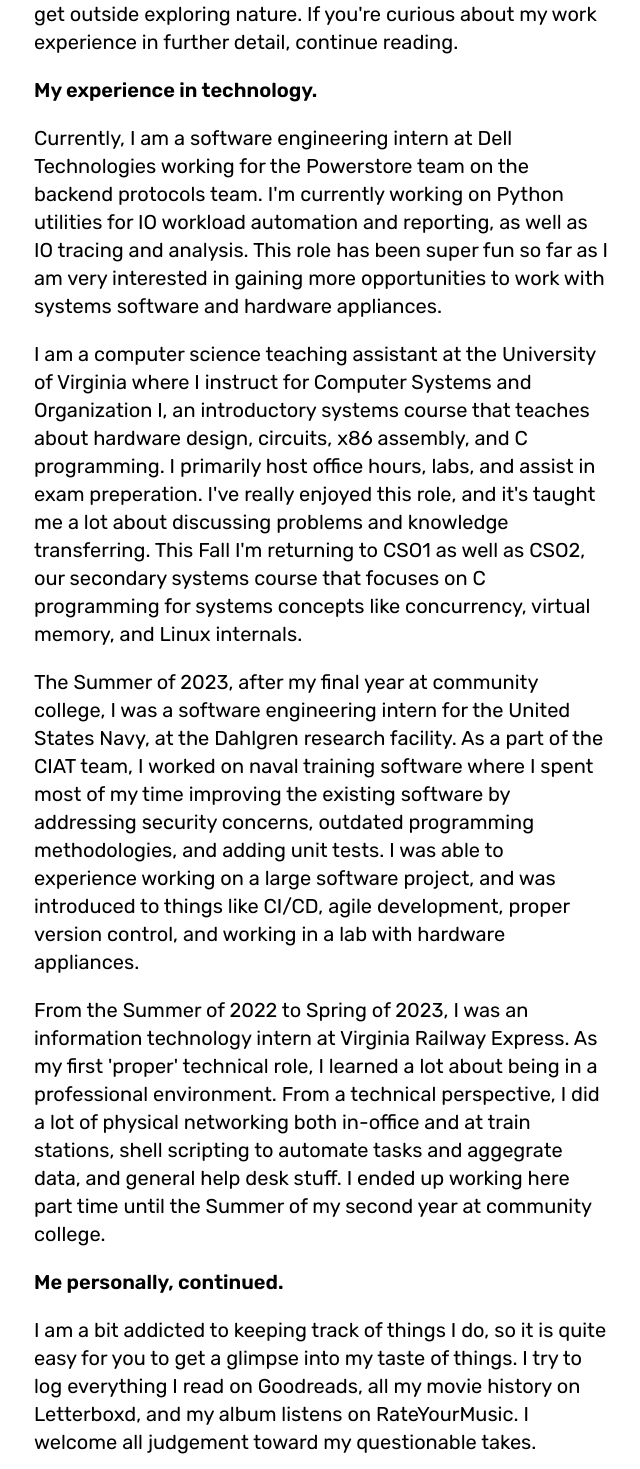
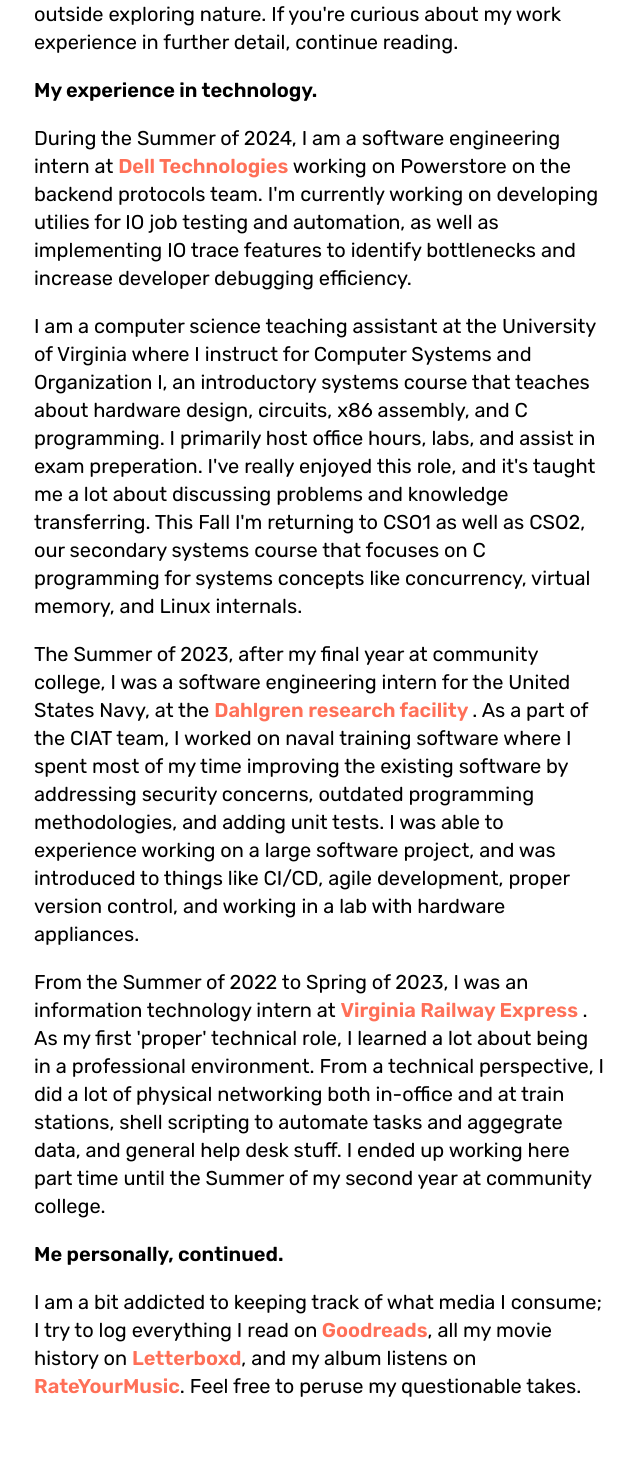
Before and after one commit to rileyfletch/personal-website, a Next.js app: page /about in a window 1280 px wide. Shown: the part 701-2170 px from the top of the page, without its empty margins (318-958 px from the left). After the commit the page ends 2141 px from the top, so only its background shows below. Built offline with nearby package versions, Linux system fonts and the light colour scheme.

Commit message:
about done

```diff
--- a/components/about.tsx
+++ b/components/about.tsx
@@ -8,12 +8,12 @@
 
                 <p className="sm:text-xl mb-4">
                     Hi, I&apos;m Riley, and I&apos;m currently studying computer science and data science at the
-                     <a className="text-red font-semibold" href="https://engineering.virginia.edu/department/computer-science"> University of Virginia </a>
+                     <a className="text-red font-semibold transition-all duration-700 hover:text-blue" href="https://engineering.virginia.edu/department/computer-science"> University of Virginia </a>
                     in Charlottesville, graduating in the Spring of 2025.
                     </p>
                     <p className="sm:text-xl mb-4">
                     At UVA, I&apos;m a teaching assistant for Computer Systems and Organization I and II,
-                    and a developer at <a className="text-red font-semibold" href="https://thecourseforum.com/"> theCourseForum </a>. I&apos;ve been a software engineering intern at Dell Technologies, the United
+                    and a developer at <a className="text-red font-semibold transition-all duration-700 hover:text-green" href="https://thecourseforum.com/"> theCourseForum </a>. I&apos;ve been a software engineering intern at Dell Technologies, the United
                     States Navy, and worked as an information technology intern at Virginia Railway Express.
                 </p>
 
@@ -22,23 +22,22 @@
                     networks, security, embedded systems, and backend web development. </p>
                     <p className="sm:text-xl mb-4">
                     The complexity of computer
-                    systems fascinates me. I&apos;m always trying to build knowledge of the stack, from transistors
+                    systems fascinates me. I&apos;m always trying to increase knowledge of the stack, from transistors
                     all the way to - how does JavaScript run in a browser?
                 </p>
 
                 <p className="sm:text-xl">
                     When I&apos;m not indulging in tech, I love to read and write, listen to music, attempt to play guitar,
-                    ride my mountainbike, and get outside exploring nature. If you&apos;re curious about my work experience
+                    mountain bike, and get outside exploring nature. If you&apos;re curious about my work experience
                     in further detail, continue reading.
                 </p>
 
                 <p className="sm:text-xl mb-4 font-semibold">My experience in technology.</p>
 
                 <p className="sm:text-xl">
-                    Currently, I am a software engineering intern at Dell Technologies working for the Powerstore team
-                    on the backend protocols team. I&apos;m currently working on Python utilities for IO workload automation
-                    and reporting, as well as IO tracing and analysis. This role has been super fun so far as I am very
-                    interested in gaining more opportunities to work with systems software and hardware appliances.
+                    During the Summer of 2024, I am a software engineering intern at <a className="text-red font-semibold transition-all duration-700 hover:text-blue" href="https://www.dell.com/en-us/shop/storage-servers-and-networking-for-business/sf/power-store"> Dell Technologies </a> working on Powerstore
+                    on the backend protocols team. I&apos;m currently working on developing utilies for IO job testing and automation,
+                    as well as implementing IO trace features to identify bottlenecks and increase developer debugging efficiency.
                 </p>
 
                 <p className="sm:text-xl">
@@ -52,7 +51,7 @@
 
                 <p className="sm:text-xl">
                     The Summer of 2023, after my final year at community college, I was a software engineering intern
-                    for the United States Navy, at the Dahlgren research facility. As a part of the CIAT team,
+                    for the United States Navy, at the <a className="text-red font-semibold transition-all duration-700 hover:text-blue" href="https://www.navsea.navy.mil/Media/News/Article/1929358/navy-warfare-center-engineers-revolutionize-aegis-combat-system-training-with-c/"> Dahlgren research facility </a>. As a part of the CIAT team,
                     I worked on naval training software where I spent most of my time improving the existing software by
                     addressing security concerns, outdated programming methodologies, and adding unit tests. I was able
                     to experience working on a large software project, and was introduced to things like CI/CD, agile
@@ -60,8 +59,8 @@
                 </p>
 
                 <p className="sm:text-xl">
-                From the Summer of 2022 to Spring of 2023, I was an information technology intern at Virginia
-                Railway Express. As my first &apos;proper&apos; technical role,
+                From the Summer of 2022 to Spring of 2023, I was an information technology intern at <a className="text-red font-semibold transition-all duration-700 hover:text-blue" href="https://www.vre.org/"> Virginia Railway Express </a>
+                . As my first &apos;proper&apos; technical role,
                 I learned a lot about being in a professional environment. From a technical perspective, I did
                 a lot of physical networking both in-office and at train stations, shell scripting to automate
                 tasks and aggegrate data, and general help desk stuff. I ended up working here part time until the Summer
@@ -71,12 +70,16 @@
                 <p className="sm:text-xl mb-4 font-semibold">Me personally, continued.</p>
 
                 <p className="sm:text-xl">
-                I am a bit addicted to keeping track of things I do, so it is quite easy for you to get a glimpse into
-                my taste of things. I try to log everything I read on Goodreads, all my movie history on Letterboxd,
-                and my album listens on RateYourMusic. I welcome all judgement toward my questionable takes.
+                I am a bit addicted to keeping track of what media I consume; I try to log everything I read on
+                <a className="text-red font-semibold transition-all duration-700 hover:text-blue"
+                    href="https://www.goodreads.com/user/show/133370871-riley-fletcher"> Goodreads
+                </a>, all my movie history on <a className="text-red font-semibold transition-all duration-700 hover:text-blue"
+                    href="https://letterboxd.com/rileyfletcher/">
+                 Letterboxd</a>,
+                and my album listens on <a className="text-red font-semibold transition-all duration-700 hover:text-blue"
+                    href="https://rateyourmusic.com/~rileyfletch">
+                RateYourMusic</a>. Feel free to peruse my questionable takes.
                 </p>
-
-
             </div>
         </div>
     )
```
